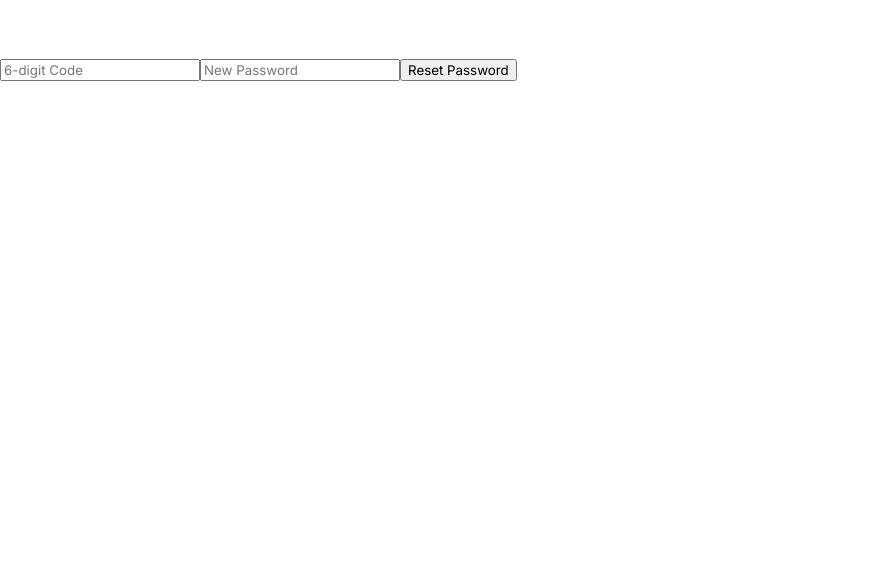
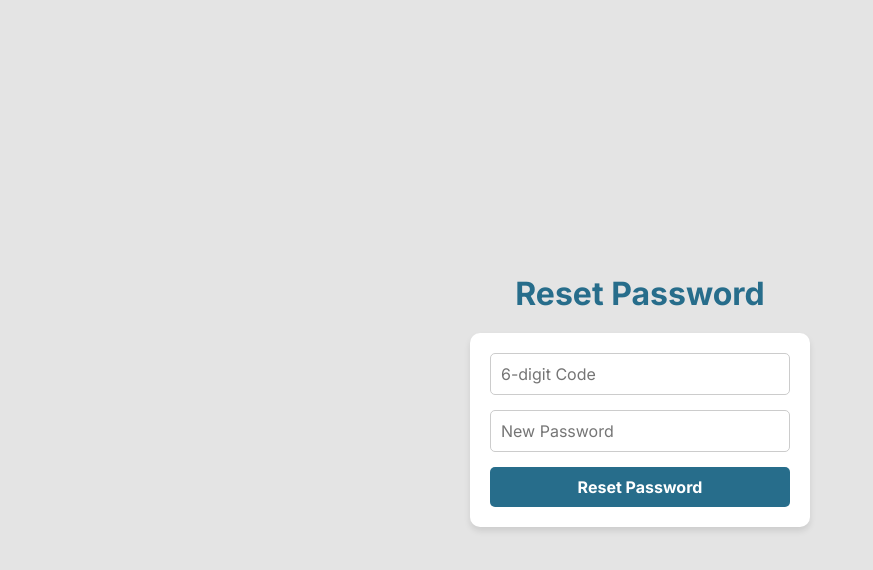
Before and after one commit to lockej2005/talentlex, a React (Create React App) app: page /reset-password in a window 1280 px wide. Shown: the top 570 px of the page, without its empty margins (0-873 px from the left). Built offline with nearby package versions, Linux system fonts and the light colour scheme; a web font is replaced by a local one.

Commit message:
fixed css

```diff
--- /dev/null
+++ b/src/pages/Authentication2.css
@@ -0,0 +1,123 @@
+/* Auth.css */
+.auth-container {
+    display: flex;
+    flex-direction: column;
+    align-items: center;
+    justify-content: center;
+    min-height: 100vh;
+    background-color: #E4E4E4;
+    font-family: 'Inter', sans-serif;
+  }
+
+  .auth-container h2 {
+    color: #276D8B;
+    font-size: 2rem;
+    margin-bottom: 20px;
+  }
+
+  .auth-form {
+    display: flex;
+    flex-direction: column;
+    width: 300px;
+    background-color: white;
+    padding: 20px;
+    border-radius: 10px;
+    box-shadow: 0 4px 6px rgba(0, 0, 0, 0.1);
+  }
+
+  .auth-form input {
+    margin-bottom: 15px;
+    padding: 10px;
+    border: 1px solid #ccc;
+    border-radius: 5px;
+    font-size: 1rem;
+  }
+
+  .auth-button {
+    background-color: #276D8B;
+    color: white;
+    border: none;
+    padding: 10px;
+    border-radius: 5px;
+    cursor: pointer;
+    font-size: 1rem;
+    font-weight: bold;
+  }
+
+  .auth-button:hover {
+    background-color: #1e5a73;
+  }
+
+  .auth-container p {
+    margin-top: 20px;
+  }
+
+  .auth-container a {
+    color: #276D8B;
+    text-decoration: none;
+    font-weight: bold;
+  }
+
+  .auth-container a:hover {
+    text-decoration: underline;
+  }
+
+  .error-message {
+    color: #ff0000;
+    margin-top: 10px;
+  }
+
+  .society-code-input {
+    display: flex;
+    justify-content: space-between;
+    margin-top: 20px;
+
+  }
+
+  .code-input {
+    width: 20px;
+    height: 20px;
+    text-align: center;
+    font-size: 18px;
+    border: 1px solid #ccc;
+    border-radius: 4px;
+    margin: 0 2px;
+  }
+
+  .code-input:focus {
+    border-color: #276D8B;
+    outline: none;
+  }
+
+  .society-name {
+    color: #888;
+    font-size: 14px;
+    text-decoration: underline;
+    cursor: pointer;
+  }
+  /* Add these styles to your Layout.css file */
+
+.popup-overlay {
+    position: fixed;
+    top: 0;
+    left: 0;
+    right: 0;
+    bottom: 0;
+    background-color: rgba(0, 0, 0, 0.5);
+    display: flex;
+    justify-content: center;
+    align-items: center;
+    z-index: 1000;
+  }
+
+  .popup-overlay .auth-container {
+    min-height: auto;
+    background-color: transparent;
+  }
+
+  .join-society {
+    color: #276D8B;
+    cursor: pointer;
+    text-decoration: underline;
+    margin-top: 5px;
+  }
--- a/src/pages/Layout.js
+++ b/src/pages/Layout.js
@@ -11,7 +11,7 @@ import SocietyCodeInput from './SocietyCodeInput';
 import DueDiligence from './DueDiligence';
 import './Layout.css';
 import Videos from './Videos';
-import './Authentication.css';
+import './Authentication2.css';
 import SpeakToFounders from './SpeakToFounders';
 import { UserInputProvider } from '../context/UserInputContext';
 
```
